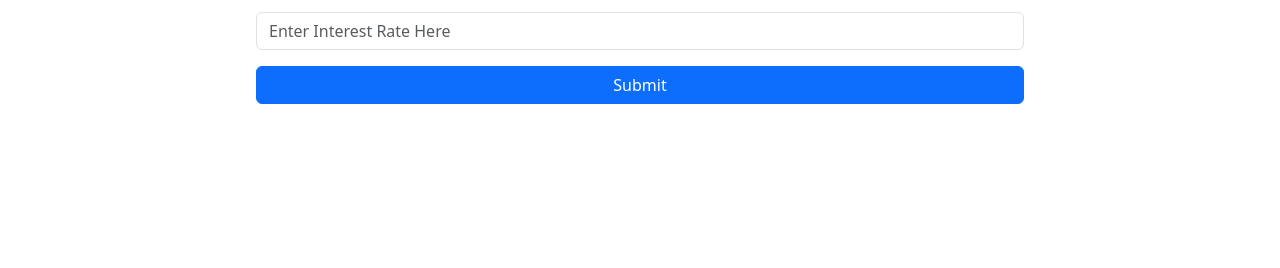
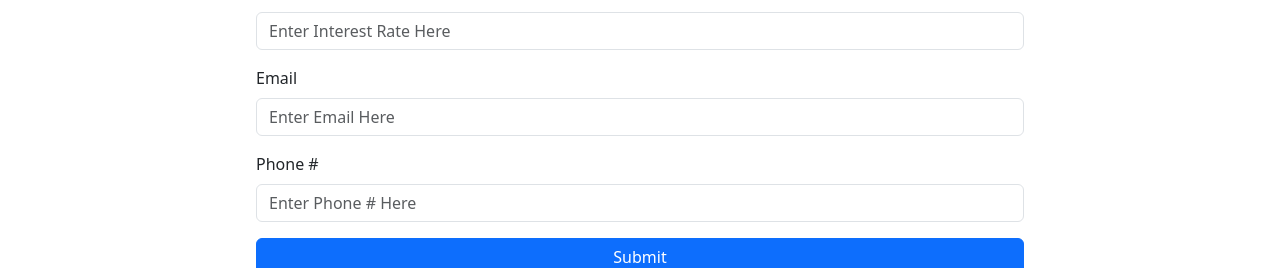
Before and after one commit to ucmo-cs/F24_Xmen, a React (Create React App) app in the folder react/my-app/: page /loanForm in a window 1280 px wide. Shown: the part 347-615 px from the top of the page. Built offline with nearby package versions, Linux system fonts and the light colour scheme.

Commit message:
Updated SaveLoan to match project requirements
Just added a couple forms to match the project requirements. They don't have any functionality right now, just put them there so I don't forget about them later.

```diff
--- a/react/my-app/src/pages/Admin.js
+++ b/react/my-app/src/pages/Admin.js
@@ -9,7 +9,7 @@ function Admin(){
 
     return(
         <div>
-        <Button variant="primary" type="submit" id="create-loan-button" href="/loanform">
+        <Button variant="primary" id="create-loan-button" href="/loanform">
         Create A Loan
       </Button>
         <Table striped bordered hover id="loan-table">
--- a/react/my-app/src/pages/SaveLoan.js
+++ b/react/my-app/src/pages/SaveLoan.js
@@ -71,6 +71,15 @@ function SaveLoan(props) {
         <Form.Label>Interest Rate</Form.Label>
         <Form.Control name="interest_rate" onChange = {changeValue} placeholder="Enter Interest Rate Here" />
       </Form.Group>
+      <Form.Group className="mb-3" controlId="formGroupPassword" id="floating-box">
+        <Form.Label>Email</Form.Label>
+        <Form.Control placeholder="Enter Email Here" />
+      </Form.Group>
+      <Form.Group className="mb-3" controlId="formGroupPassword" id="floating-box">
+        <Form.Label>Phone #</Form.Label>
+        <Form.Control  placeholder="Enter Phone # Here" />
+      </Form.Group>
+
 
       <Button variant="primary" type="submit" id="saveloan-button">
         Submit
```
